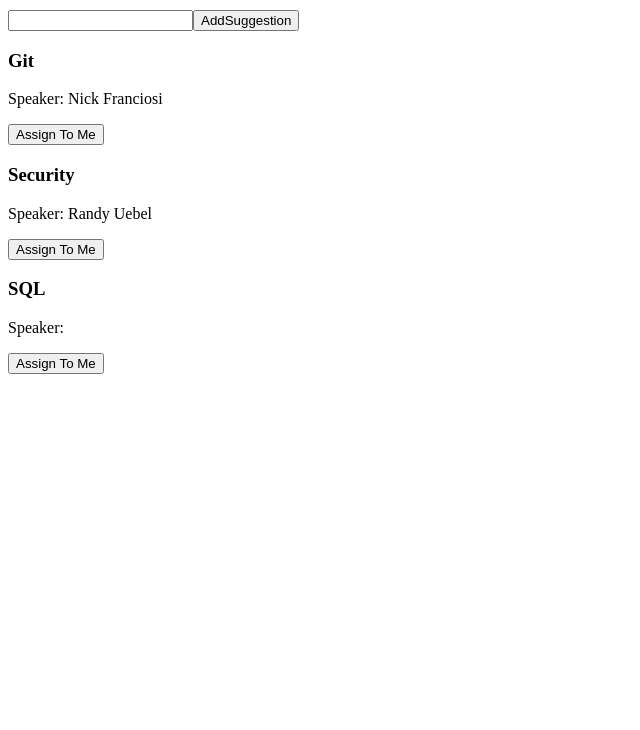
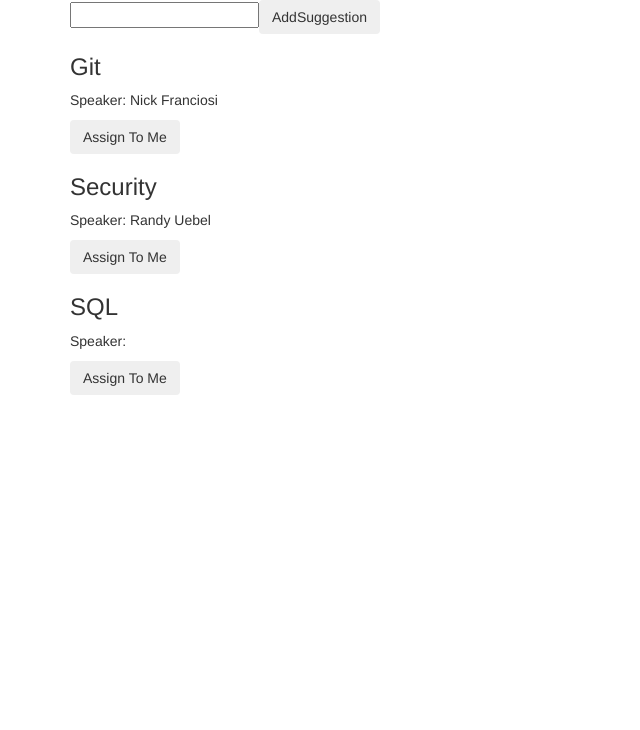
Before and after one commit to nickfranciosi/lunchNlearn, a React app: page / in a window 1280 px wide. Shown: the part 70-800 px from the top of the page, without its empty margins (0-640 px from the left). Built offline with nearby package versions, Linux system fonts and the light colour scheme.

Commit message:
refactor to funtional components

```diff
--- a/app/components/SuggestTopic.js
+++ b/app/components/SuggestTopic.js
@@ -1,18 +1,17 @@
-import React, {Component} from 'react';
+import React from 'react';
 
-class SuggestTopic extends Component {
-    render(){
+const SuggestTopic = ({addItem}) => {
+    let input;
     return (
         <div>
             <input ref={node => {
-                        this.input = node;
+                input = node;
                 }} type="text"/>
-                    <button onClick={() => {
-                        this.props.addItem(this.input.value);
+            <button className="btn" onClick={() => {
+                addItem(input.value);
                 }}> AddSuggestion</button>
         </div>
     );
 };
-}
 
 export default SuggestTopic;
--- a/app/components/TopicItem.js
+++ b/app/components/TopicItem.js
@@ -1,10 +1,12 @@
 import React from 'react';
 
-const TopicItem = ({name, speaker}) => {
+const TopicItem = ({id, name, speaker, assignToMe}) => {
     return (<div>
             <h3>{name}</h3>
             <p>Speaker: {speaker}</p>
-            <button >Assign To Me</button>
+            <button className="btn" onClick={() => {
+                assignToMe(id);
+            }}>Assign To Me</button>
            </div>
     );
 };
--- a/app/components/TopicList.js
+++ b/app/components/TopicList.js
@@ -2,13 +2,10 @@ import React, {Component} from 'react';
 
 import TopicItem from './TopicItem';
 
-class TopicList extends Component {
-    getItems() {
-        return  this.props.topics;
-    }
-    render(){
-        const items = this.getItems().map(item => {
-            return <TopicItem key={item.id} {...item} />;
+const TopicList = (props) => {
+
+    let items = props.topics.map(item => {
+        return <TopicItem key={item.id} {...item} assignToMe={props.assignToMe}/>;
     });
 
     return (
@@ -17,6 +14,5 @@ class TopicList extends Component {
         </div>
     );
 };
-}
 
 export default TopicList;
--- a/app/main.js
+++ b/app/main.js
@@ -37,9 +37,11 @@ class App extends React.Component {
     addItem(newItem){
         console.log(newItem);
         var item = {
+            id: this.counter++,
             name: newItem,
-            id: this.counter++,
-            speaker: "who knows"
+            speaker: null,
+            assigned: false,
+            completed: false
         };
 
         var newItems = this.state.items.concat(item);
@@ -47,11 +49,22 @@ class App extends React.Component {
         this.setState({items: newItems});
     }
 
+    assignToMe(id){
+        var newItems = this.state.items.map(item => {
+            if (item.id !== id) return item;
+            item.assigned = true;
+            item.speaker = 'Nick Franciosi';
+            return item;
+        });
+
+       this.setState({items: newItems});
+    }
+
     render(){
         return (
             <div>
                 <SuggestTopic addItem={this.addItem.bind(this)}/>
-                <TopicList topics={this.state.items}/>
+                <TopicList topics={this.state.items} assignToMe={this.assignToMe.bind(this)}/>
             </div>
         );
     }
--- a/public/index.html
+++ b/public/index.html
@@ -3,11 +3,14 @@
 <head>
     <meta charset="UTF-8">
     <title>Lunch N Learn</title>
+    <link href="https://maxcdn.bootstrapcdn.com/bootstrap/3.3.6/css/bootstrap.min.css" rel="stylesheet" integrity="sha256-7s5uDGW3AHqw6xtJmNNtr+OBRJUlgkNJEo78P4b0yRw= sha512-nNo+yCHEyn0smMxSswnf/OnX6/KwJuZTlNZBjauKhTK0c+zT+q5JOCx0UFhXQ6rJR9jg6Es8gPuD2uZcYDLqSw==" crossorigin="anonymous">
 </head>
 <body>
-    <h1>Lunch N Learn</h1>
+    <div class="container">
+        <h1>Lunch N Learn</h1>
 
-    <div id="app"></div>
-    <script src="/public/assets/js/bundle.js"></script>
+        <div id="app"></div>
+        <script src="/public/assets/js/bundle.js"></script>
+    </div>
 </body>
 </html>
```
Lines whose indentation alone changed are shown as unchanged.
